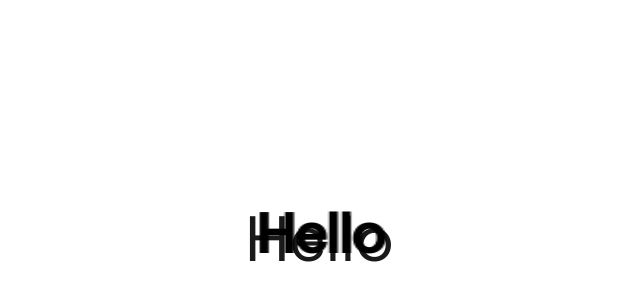
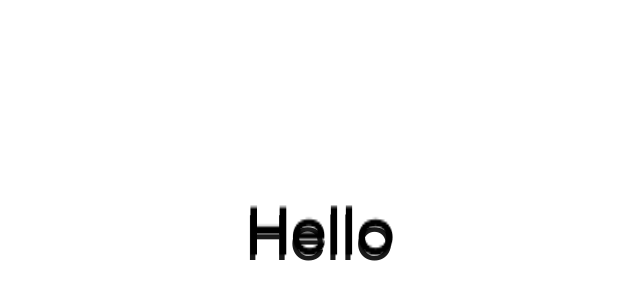
Before and after one commit to jobarbo/expression, a website built with Vite: page index.html in a window 1280 px wide. Shown: the part 164-464 px from the top of the page, without its empty margins (321-961 px from the left). Built offline with nearby package versions, Linux system fonts and the light colour scheme.

Commit message:
Text fit but still blurry

```diff
--- a/index.html
+++ b/index.html
@@ -34,8 +34,9 @@
 			}
 			[data-expression-text] {
 				font-size: 4rem;
+				line-height: 1em;
+				margin: 0;
 				font-weight: 100;
-				margin: 0;
 				font-family: "Roobert", sans-serif;
 				color: #1a1a1a;
 			}
--- a/main.js
+++ b/main.js
@@ -36,18 +36,26 @@ function initApp() {
 		const canvas = document.createElement("canvas");
 		const ctx = canvas.getContext("2d");
 
-		const canvasWidth = textContainer.offsetHeight;
-		const canvasHeight = textContainer.offsetWidth;
+		// Fix: Use correct dimensions
+		const canvasWidth = textContainer.offsetWidth;
+		const canvasHeight = textContainer.offsetHeight;
 
-		canvas.width = canvasWidth;
-		canvas.height = canvasHeight;
+		// Account for high-DPI displays
+		const pixelRatio = window.devicePixelRatio || 1;
+
+		// Set canvas size with pixel ratio consideration
+		canvas.width = canvasWidth * pixelRatio;
+		canvas.height = canvasHeight * pixelRatio;
+
+		// Scale the context to account for the pixel ratio
+		ctx.scale(pixelRatio, pixelRatio);
 
 		// Set canvas background to be transparent
 		ctx.fillStyle = "transparent";
-		ctx.fillRect(0, 0, canvas.width, canvas.height);
+		ctx.fillRect(0, 0, canvasWidth, canvasHeight);
 
 		// Make text size more prominent
-		const fontSize = size || Math.floor(canvasWidth / 4);
+		const fontSize = size || Math.floor(canvasWidth / 2);
 
 		ctx.fillStyle = color; // Darker text for better contrast
 		ctx.font = `bold ${fontSize}px "Roobert", sans-serif`;
@@ -63,9 +71,13 @@ function initApp() {
 		const scaleFactor = Math.min(1.5, (canvasWidth * 1) / textWidth);
 		const aspectCorrection = canvasWidth / canvasHeight;
 
-		ctx.setTransform(scaleFactor, 0, 0, scaleFactor / aspectCorrection, canvasWidth / 2, canvasHeight / 2);
+		ctx.setTransform(scaleFactor * pixelRatio, 0, 0, (scaleFactor / aspectCorrection) * pixelRatio, (canvasWidth / 2) * pixelRatio, (canvasHeight / 2) * pixelRatio);
 
-		ctx.strokeStyle = "#000";
+		// Improve text rendering quality
+		ctx.imageSmoothingEnabled = true;
+		ctx.imageSmoothingQuality = "high";
+
+		// Use fillText for smoother text
 		ctx.fillText(text, 0, 0);
 
 		// For debugging - append canvas to document to see what's being drawn
@@ -115,10 +127,20 @@ function initApp() {
 
 				scene.add(planeMesh);
 
-				renderer = new THREE.WebGLRenderer({antialias: true});
+				renderer = new THREE.WebGLRenderer({
+					antialias: true,
+					alpha: true,
+					powerPreference: "high-performance",
+				});
 				renderer.setClearColor(0xffffff, 1);
 				renderer.setSize(textContainer.offsetWidth, textContainer.offsetHeight);
 				renderer.setPixelRatio(window.devicePixelRatio);
+
+				// Enable texture filtering
+				planeMesh.material.map = texture;
+				planeMesh.material.magFilter = THREE.LinearFilter;
+				planeMesh.material.minFilter = THREE.LinearMipMapLinearFilter;
+				planeMesh.material.needsUpdate = true;
 
 				textContainer.appendChild(renderer.domElement);
 
```
